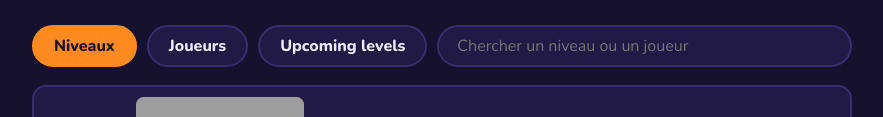
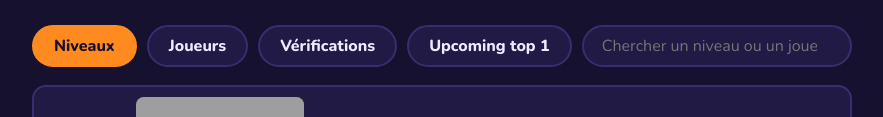
Before and after one commit to ShadowLuminaty/Demonlist-Elementary, a plain HTML site: page index.html in a window 1280 px wide. Shown: the part 261-378 px from the top of the page, without its empty margins (198-1081 px from the left). Drawn offline with nearby package versions, Linux system fonts and the light colour scheme; grey boxes are pictures that could not be loaded.

Commit message:
index.html

```diff
--- a/index.html
+++ b/index.html
@@ -67,7 +67,8 @@ footer{margin-top:40px;color:var(--mute);font-size:.95rem}
   <div class="bar">
     <button id="tab-liste" aria-pressed="true">Niveaux</button>
     <button id="tab-joueurs" aria-pressed="false">Joueurs</button>
-    <button id="tab-upcoming" aria-pressed="false">Upcoming levels</button>
+    <button id="tab-verifs" aria-pressed="false">Vérifications</button>
+    <button id="tab-top1" aria-pressed="false">Upcoming top 1</button>
     <input id="search" type="search" placeholder="Chercher un niveau ou un joueur" aria-label="Rechercher">
   </div>
 
@@ -90,7 +91,8 @@ const link = (u, label) => safeUrl(u) ? `<a href="${esc(u)}" target="_blank" rel
 const ordinal = n => { const s = ["th", "st", "nd", "rd"], v = n % 100; return n + (s[(v - 20) % 10] || s[v] || s[0]); };
 
 const h = location.hash.slice(1);
-let tab = ["joueurs", "upcoming"].includes(h) ? h : "liste";
+const hashTabs = { joueurs: "joueurs", verifications: "verifs", upcoming: "verifs", top1: "top1" };
+let tab = hashTabs[h] || "liste";
 
 // Calcule le classement des joueurs à partir des niveaux
 function computePlayers() {
@@ -181,7 +183,7 @@ function upcomingHTML(u) {
       <ul>
         <li>Créateur : ${esc(u.creator)}</li>
         <li>Vérificateur : ${esc(u.verifier)}</li>
-        ${u.progress != null ? `<li>Progression du vérificateur : ${esc(u.progress)}%</li>` : ""}
+        ${u.progress != null ? `<li>Progression du vérificateur : ${esc(u.progress)}${/\d$/.test(String(u.progress)) ? "%" : ""}</li>` : ""}
         <li>ID du niveau : ${esc(u.id)}</li>
       </ul>
     </div>
@@ -195,8 +197,9 @@ function render() {
     html = LEVELS.map((l, i) => [l, i])
       .filter(([l]) => !q || [l.name, l.creator, l.verifier].some(s => String(s).toLowerCase().includes(q)))
       .map(([l, i]) => levelHTML(l, i)).join("");
-  } else if (tab === "upcoming") {
-    const up = typeof UPCOMING !== "undefined" ? UPCOMING : [];
+  } else if (tab === "verifs" || tab === "top1") {
+    const src = tab === "top1" ? (typeof UPCOMING_TOP1 !== "undefined" ? UPCOMING_TOP1 : []) : (typeof UPCOMING !== "undefined" ? UPCOMING : []);
+    const up = src;
     html = up.filter(u => !q || [u.name, u.creator, u.verifier].some(s => String(s).toLowerCase().includes(q)))
       .map(upcomingHTML).join("");
   } else {
@@ -204,11 +207,12 @@ function render() {
       .filter(([p]) => !q || p.name.toLowerCase().includes(q))
       .map(([p, i]) => playerHTML(p, i)).join("");
   }
-  const cls = tab === "joueurs" ? "players" : tab === "upcoming" ? "upc" : "";
-  $("#out").innerHTML = `<div class="${cls}">${html || `<p class="empty">Aucun résultat.</p>`}</div>`;
+  const cls = tab === "joueurs" ? "players" : (tab === "verifs" || tab === "top1") ? "upc" : "";
+  $("#out").innerHTML = `<div class="${cls}">${html || `<p class="empty">${tab === "top1" && !q ? "Aucun niveau pour le moment." : "Aucun résultat."}</p>`}</div>`;
   $("#tab-liste").setAttribute("aria-pressed", tab === "liste");
   $("#tab-joueurs").setAttribute("aria-pressed", tab === "joueurs");
-  $("#tab-upcoming").setAttribute("aria-pressed", tab === "upcoming");
+  $("#tab-verifs").setAttribute("aria-pressed", tab === "verifs");
+  $("#tab-top1").setAttribute("aria-pressed", tab === "top1");
 }
 
 $("#title").textContent = SITE.title;
@@ -217,7 +221,8 @@ document.title = SITE.title;
 $("#discord").href = safeUrl(SITE.discord) || "#";
 $("#tab-liste").onclick = () => { tab = "liste"; location.hash = "liste"; render(); };
 $("#tab-joueurs").onclick = () => { tab = "joueurs"; location.hash = "joueurs"; render(); };
-$("#tab-upcoming").onclick = () => { tab = "upcoming"; location.hash = "upcoming"; render(); };
+$("#tab-verifs").onclick = () => { tab = "verifs"; location.hash = "verifications"; render(); };
+$("#tab-top1").onclick = () => { tab = "top1"; location.hash = "top1"; render(); };
 $("#search").oninput = render;
 render();
 </script>
```
